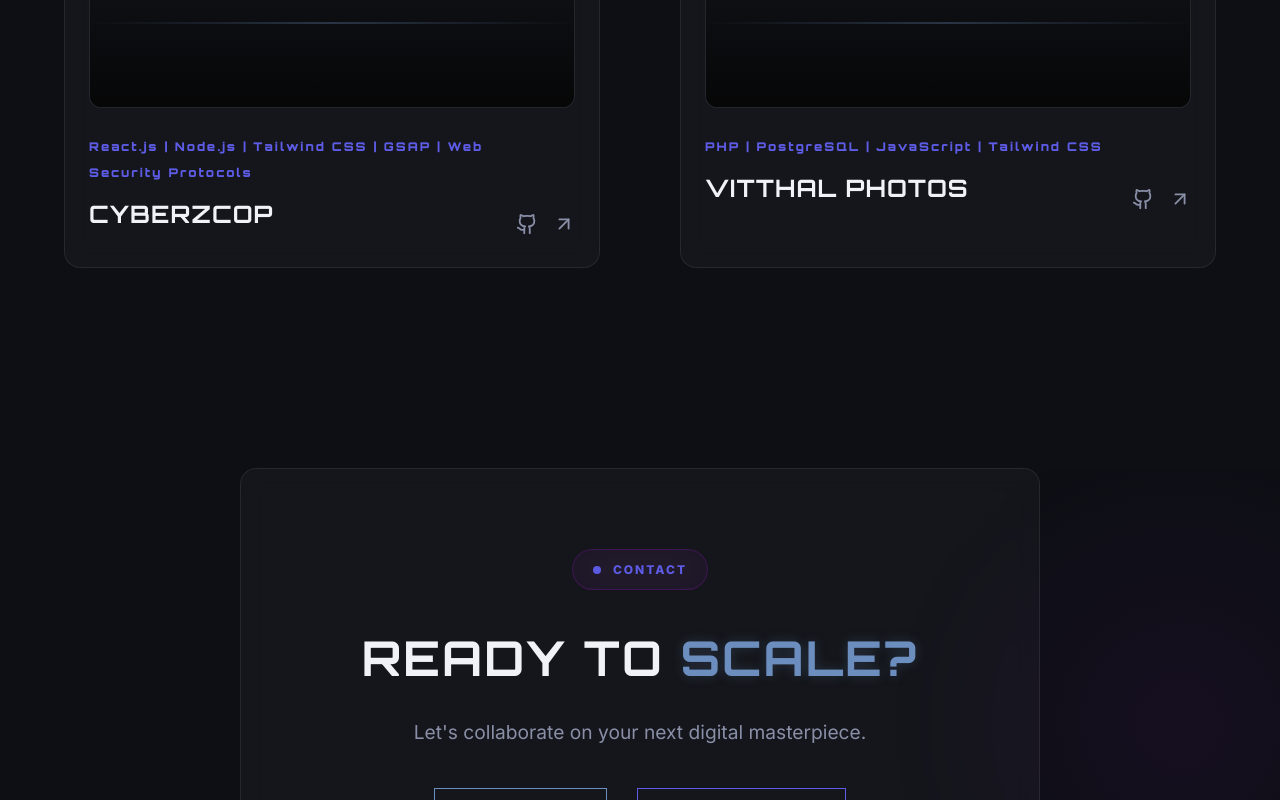
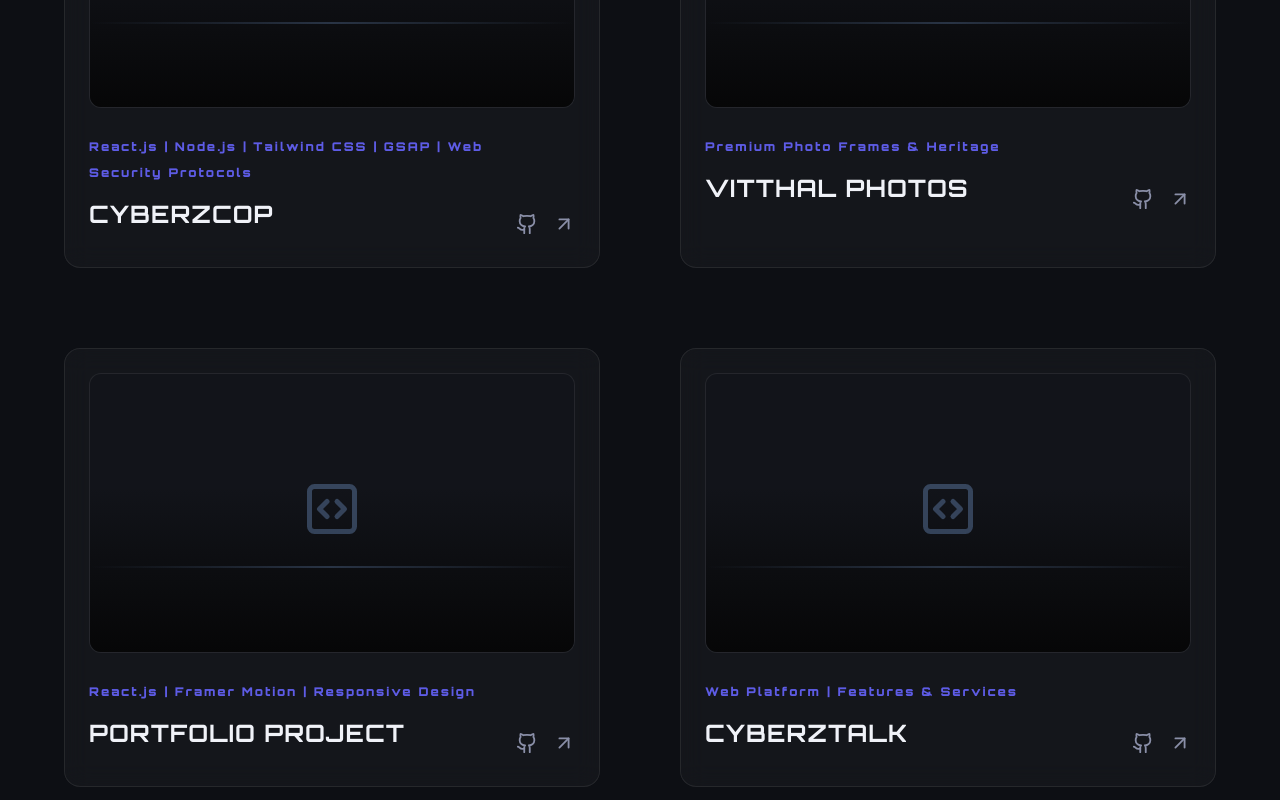
Before and after one commit to aniketjadhao99/Portfolio, a React (Vite) app: page / in a window 1280 px wide. Shown: the part 5180-5980 px from the top of the page. Built offline with nearby package versions, Linux system fonts and the light colour scheme.

Commit message:
Add three new project cards (Vitthal Photos, Portfolio Project, CYBERZTALK) and make work section responsive for mobile devices

```diff
--- a/src/components/Projects.jsx
+++ b/src/components/Projects.jsx
@@ -1,6 +1,36 @@
 import React from 'react';
 import { motion } from 'framer-motion';
 import { ExternalLink, Github, CodeSquare, ArrowUpRight } from 'lucide-react';
+
+// Add mobile responsive styles
+const projectsGridStyles = `
+  .projects-grid {
+    display: grid;
+    gap: 30px;
+    grid-template-columns: 1fr;
+  }
+
+  @media (min-width: 640px) {
+    .projects-grid {
+      grid-template-columns: repeat(auto-fit, minmax(280px, 1fr));
+      gap: 40px;
+    }
+  }
+
+  @media (min-width: 1024px) {
+    .projects-grid {
+      grid-template-columns: repeat(auto-fit, minmax(380px, 1fr));
+      gap: 60px;
+    }
+  }
+
+  @media (min-width: 1280px) {
+    .projects-grid {
+      grid-template-columns: repeat(auto-fit, minmax(450px, 1fr));
+      gap: 80px;
+    }
+  }
+`;
 
 const ProjectCard = ({ title, category, github, live, index }) => (
   <motion.div
@@ -122,14 +152,27 @@ const Projects = () => {
     },
     {
       title: "VITTHAL PHOTOS",
-      category: "PHP | PostgreSQL | JavaScript | Tailwind CSS",
+      category: "Premium Photo Frames & Heritage",
       github: "#",
-      live: "/vitthal_photos.html"
+      live: "https://vitthalphotos.com/"
+    },
+    {
+      title: "PORTFOLIO PROJECT",
+      category: "React.js | Framer Motion | Responsive Design",
+      github: "#",
+      live: "https://aryash0412.github.io/portfolio/"
+    },
+    {
+      title: "CYBERZTALK",
+      category: "Web Platform | Features & Services",
+      github: "#",
+      live: "https://palegreen-llama-259442.hostingersite.com/features.html"
     }
   ];
 
   return (
     <section id="work" style={{ paddingTop: '160px', paddingBottom: '200px' }}>
+       <style>{projectsGridStyles}</style>
        <div className="container">
           <motion.div
             initial={{ opacity: 0, x: -50 }}
@@ -148,11 +191,7 @@ const Projects = () => {
              }}></div>
           </motion.div>
 
-          <div style={{
-            display: 'grid',
-            gridTemplateColumns: 'repeat(auto-fit, minmax(450px, 1fr))',
-            gap: '80px'
-          }}>
+          <div className="projects-grid">
             {projects.map((p, i) => (
               <ProjectCard key={i} index={i} {...p} />
             ))}
```
